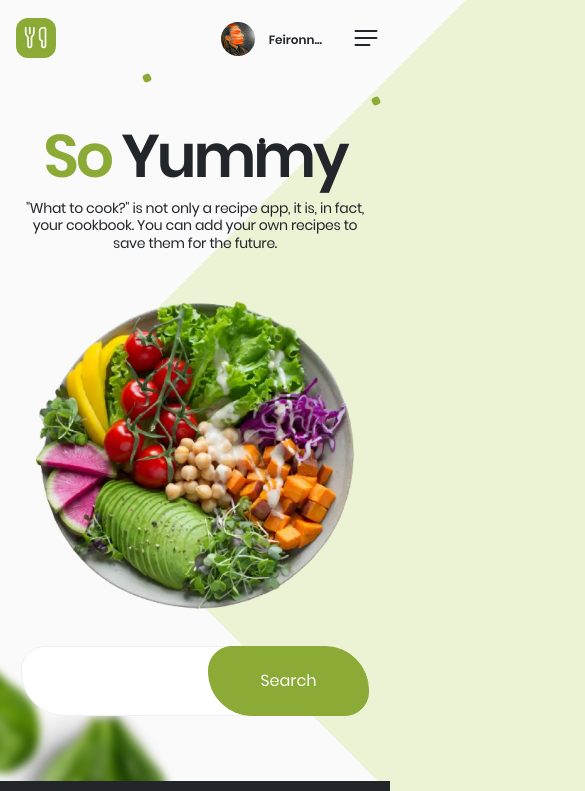
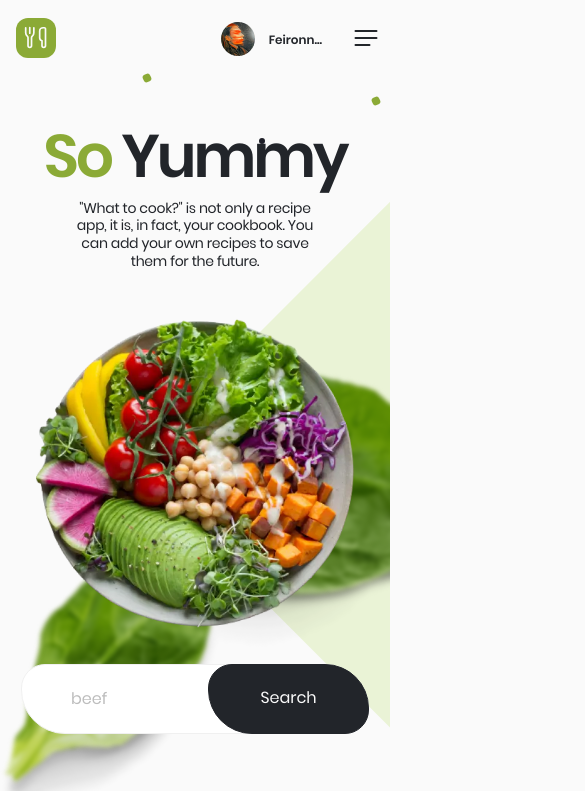
Before and after one commit to pawelrogowski/soYum, a React (Vite) app: page /home in a window 390 px wide. Shown: the top 791 px of the page, 585 px wide, since content can reach past the window. Built offline with nearby package versions, Linux system fonts and the light colour scheme.

Commit message:
🎨feat: improved mobile hero styles

```diff
--- a/src/components/Container/Container.styled.js
+++ b/src/components/Container/Container.styled.js
@@ -6,8 +6,6 @@ export const StyledDiv = styled.main`
   padding: 0 2.1rem;
   position: relative;
   margin: 0 auto;
-  height: 100%;
-  width: 100%;
 
   ${(props) =>
     props.as === "main" &&
--- a/src/components/Hero/Hero.jsx
+++ b/src/components/Hero/Hero.jsx
@@ -24,7 +24,7 @@ export const Hero = () => {
         />
         <img src={hero} alt="plate of delicious food" />
       </picture>
-      <SearchForm variant="outlineSmall" />
+      <SearchForm placeholder="beef" />
     </StyledSection>
   );
 };
--- a/src/components/Hero/Hero.styled.js
+++ b/src/components/Hero/Hero.styled.js
@@ -1,7 +1,9 @@
 import styled from "styled-components";
-
+import leaves from "../../assets/images/leaves@1x.webp";
 export const StyledSection = styled.section`
   --color-brand-highlight: ${({ theme }) => theme.brandColors.main};
+  --color-hero-text: ${({ theme }) => theme.hero.text};
+  --color-hero-bg-decoration: ${({ theme }) => theme.hero.bgDecoration};
 
   padding: 6.5rem 0;
   display: flex;
@@ -13,7 +15,7 @@ export const StyledSection = styled.section`
     flex-direction: column;
     align-items: center;
     h1 {
-      color: #22252a;
+      color: var(--color-hero-text);
       font-size: 6rem;
       line-height: 1;
       letter-spacing: -0.3rem;
@@ -37,12 +39,13 @@ export const StyledSection = styled.section`
       }
     }
     p {
-      color: #23262a;
+      color: var(--color-hero-text);
       text-align: center;
       font-size: 1.4rem;
       line-height: 1.28;
       letter-spacing: -0.028rem;
       margin-bottom: 4.4rem;
+      max-width: 25rem;
 
       @media (min-width: ${({ theme }) => theme.breakpoints.desktop}) {
         font-size: 1.8rem;
@@ -57,14 +60,27 @@ export const StyledSection = styled.section`
     &:before {
       content: "";
       position: absolute;
-      background: #ebf3d4;
-      width: 300%;
-      height: 300%;
+      background: var(--color-hero-bg-decoration);
+      width: 150%;
+      height: 150%;
       top: 50%;
       left: 58%;
       border-radius: 100px;
       z-index: -1;
       transform: translate(0, -50%) rotate(45deg);
     }
+    &:after {
+      content: "";
+      position: absolute;
+      top: 33%;
+      left: 50%;
+      background-image: url(${leaves});
+      background-size: contain;
+      width: 230%;
+      height: 230%;
+      transform: translate(-50%, -50%) rotate(60deg) scaleX(-1);
+      filter: blur(2px);
+      z-index: -1;
+    }
   }
 `;
--- a/src/components/SearchForm/SearchForm.styled.js
+++ b/src/components/SearchForm/SearchForm.styled.js
@@ -10,6 +10,8 @@ export const StyledForm = styled.form`
     theme.form.search.borderFocus};
   --color-form-search-placeholder: ${({ theme }) =>
     theme.form.search.placeholder};
+  --color-form-search-background: ${({ theme }) =>
+    theme.form.search.background};
 
   width: 100%;
   max-width: 50.1rem;
@@ -21,6 +23,7 @@ export const StyledForm = styled.form`
   }
 
   input {
+    background: var(--color-form-search-background);
     height: 7rem;
     width: 100%;
     border: 0.1rem solid var(--color-form-search-borderIdle);
@@ -38,8 +41,10 @@ export const StyledForm = styled.form`
     font-style: normal;
 
     &:not(:placeholder-shown) ~ Button {
-      border: 0.1rem solid var(--color-button-base-bgHover);
-      background-color: var(--color-button-base-bgHover);
+      &:hover {
+        border: 0.1rem solid var(--color-button-base-bgHover);
+        background-color: var(--color-button-base-bgHover);
+      }
     }
 
     &:focus,
--- a/src/layouts/MainLayout/MainLayout.jsx
+++ b/src/layouts/MainLayout/MainLayout.jsx
@@ -25,6 +25,7 @@ export const MainLayout = () => {
       <Header />
       <Container as="main">
         <Outlet />
+        <div className="spacer"></div>
       </Container>
       {isMobileSize ? (
         <Footer variant="mobile" />
--- a/src/styles/globalStyles.js
+++ b/src/styles/globalStyles.js
@@ -28,6 +28,7 @@ export const GlobalStyles = createGlobalStyle`
       height: 100vh;
       display: flex;
       flex-direction: column;
+      overflow-x: hidden;
   }
 
 	a {
@@ -111,4 +112,7 @@ export const GlobalStyles = createGlobalStyle`
       props.theme.authForm.bg} inset;
 	}
 
+  .spacer {
+    height: 750px;
+  }
 `;
--- a/src/styles/themes.js
+++ b/src/styles/themes.js
@@ -26,6 +26,10 @@ export const lightTheme = {
   breakpoints,
   brandColors: {
     ...brandColors,
+  },
+  hero: {
+    text: "#22252a",
+    bgDecoration: "#eaf3d6",
   },
   bg: {
     main: "#FAFAFA",
@@ -129,9 +133,10 @@ export const lightTheme = {
     font: typography.family.primary,
     search: {
       font: "#23262A",
+      background: "#fff",
       placeholder: "#bdbdbd",
       borderIdle: "#f0f0f0",
-      borderFocus: "#0000005e",
+      borderFocus: "#f0f0f0",
     },
   },
   navigation: {
@@ -256,6 +261,10 @@ export const darkTheme = {
     form: "#22252A",
     footer: "#8BAA36",
   },
+  hero: {
+    text: "#fafafa",
+    bgDecoration: "#eaf3d6",
+  },
   link: {
     ...lightTheme.link,
   },
@@ -300,10 +309,11 @@ export const darkTheme = {
   form: {
     font: typography.family.primary,
     search: {
-      font: "#23262A",
-      placeholder: "#bdbdbd",
-      borderIdle: "#f0f0f0",
-      borderFocus: "#0000005e",
+      font: "#FAFAFA",
+      background: "#1e1f28",
+      placeholder: "#8c8c91",
+      borderIdle: "#8c8c91",
+      borderFocus: "#8c8c91",
     },
   },
   navigation: {
```
